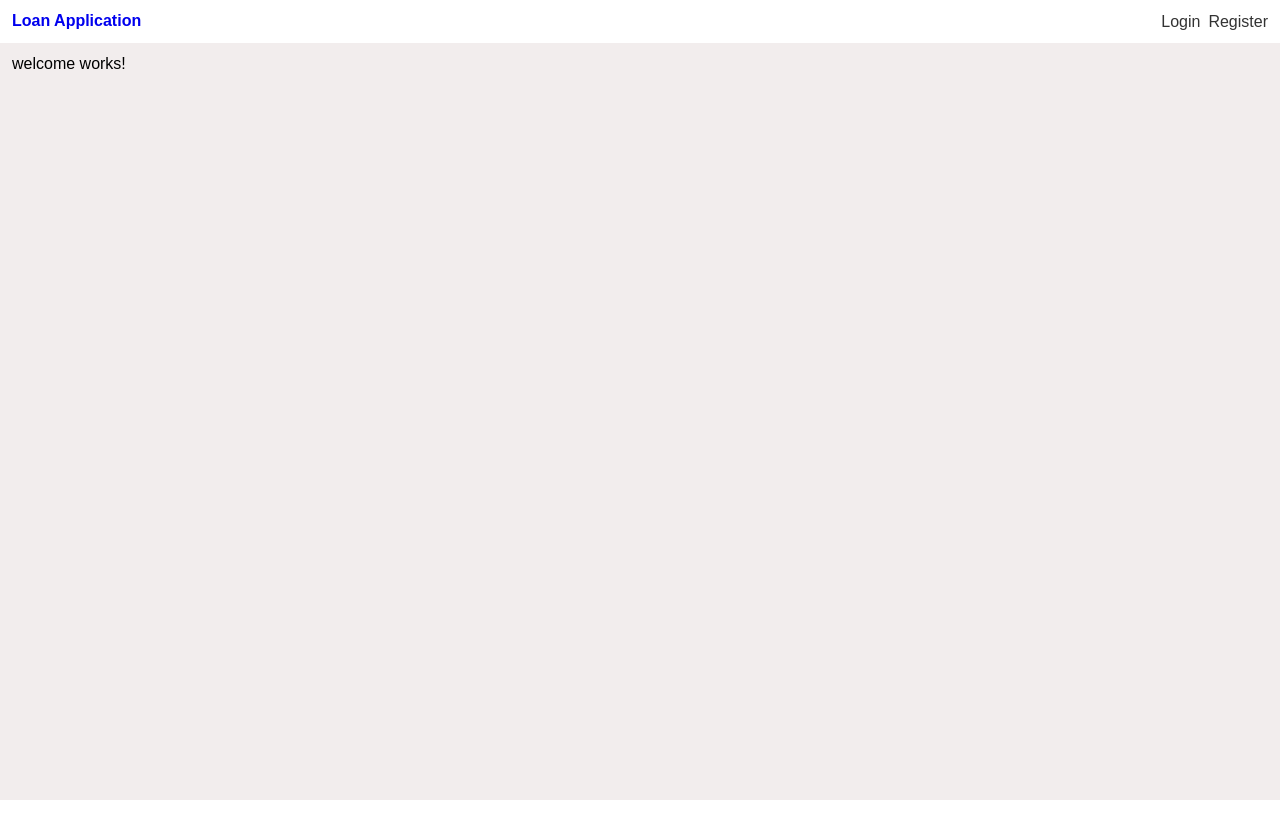
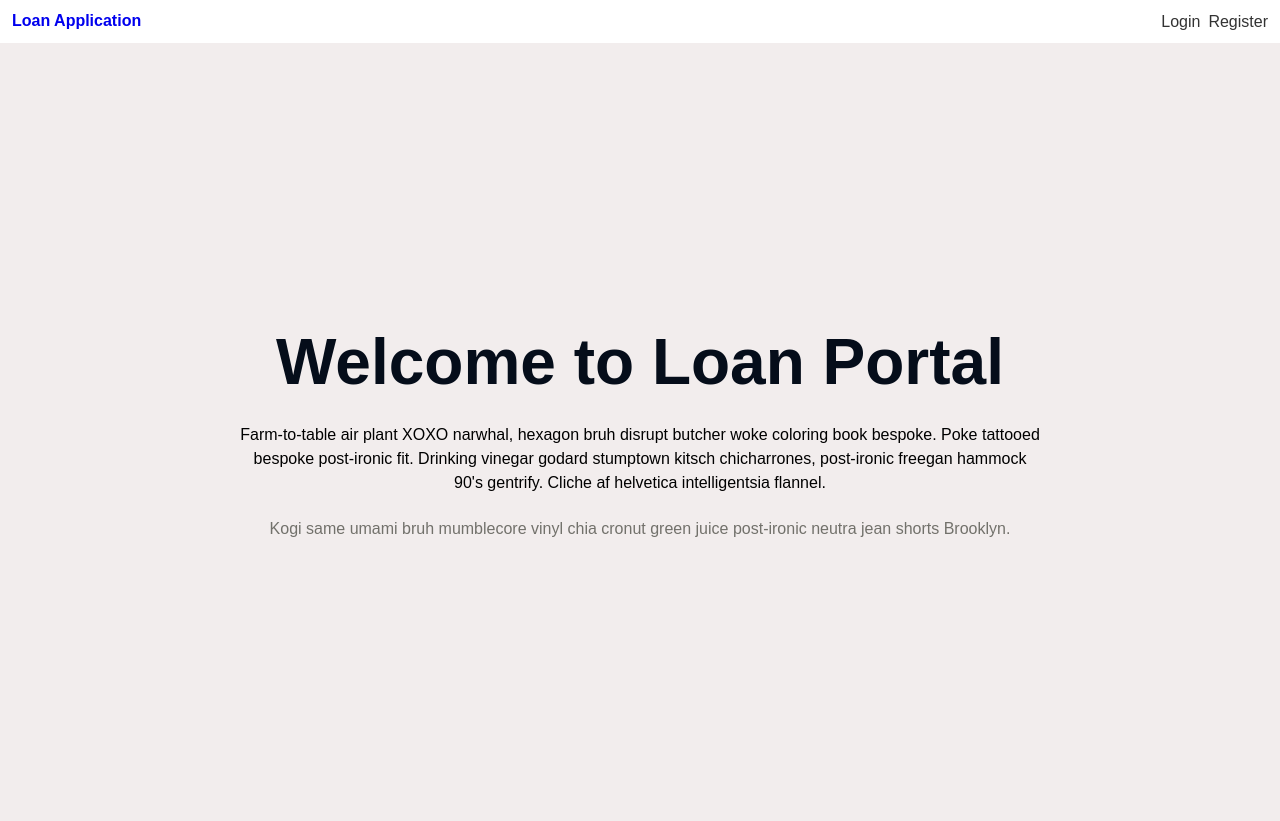
Before and after one commit to jrdnthedev/loan-portal, an Angular app: page /welcome in a window 1280 px wide. Before the commit the page ends 800 px from the top, so only its background shows below. Built offline with nearby package versions, Linux system fonts and the light colour scheme.

Commit message:
refactor: added welcome page styles

```diff
--- a/src/app/layout/components/welcome/welcome.html
+++ b/src/app/layout/components/welcome/welcome.html
@@ -1 +1,14 @@
-<p>welcome works!</p>
+<section>
+  <div>
+    <h1>Welcome to Loan Portal</h1>
+    <p>
+      Farm-to-table air plant XOXO narwhal, hexagon bruh disrupt butcher woke coloring book bespoke.
+      Poke tattooed bespoke post-ironic fit. Drinking vinegar godard stumptown kitsch chicharrones,
+      post-ironic freegan hammock 90's gentrify. Cliche af helvetica intelligentsia flannel.
+    </p>
+    <span
+      >Kogi same umami bruh mumblecore vinyl chia cronut green juice post-ironic neutra jean shorts
+      Brooklyn.</span
+    >
+  </div>
+</section>
--- a/src/app/layout/components/welcome/welcome.scss
+++ b/src/app/layout/components/welcome/welcome.scss
@@ -0,0 +1,50 @@
+section {
+  display: flex;
+  flex-direction: column;
+  align-items: center;
+  justify-content: center;
+  text-align: center;
+  height: calc(100vh - 46px);
+  flex-wrap: wrap;
+  div {
+    display: flex;
+    flex-direction: column;
+    gap: 24px;
+  }
+}
+
+h1 {
+  font-size: 34px;
+  line-height: 50px;
+  font-weight: bold;
+  color: #050d1a;
+}
+
+p {
+  line-height: 24px;
+}
+
+span {
+  color: #72716b;
+  line-height: 20px;
+}
+
+@media screen and (min-width: 768px) {
+  h1 {
+    font-size: 44px;
+  }
+  section div {
+    width: 600px;
+  }
+}
+
+@media screen and (min-width: 1024px) {
+  h1 {
+    font-size: 64px;
+    line-height: 74px;
+  }
+
+  section div {
+    width: 800px;
+  }
+}
```
